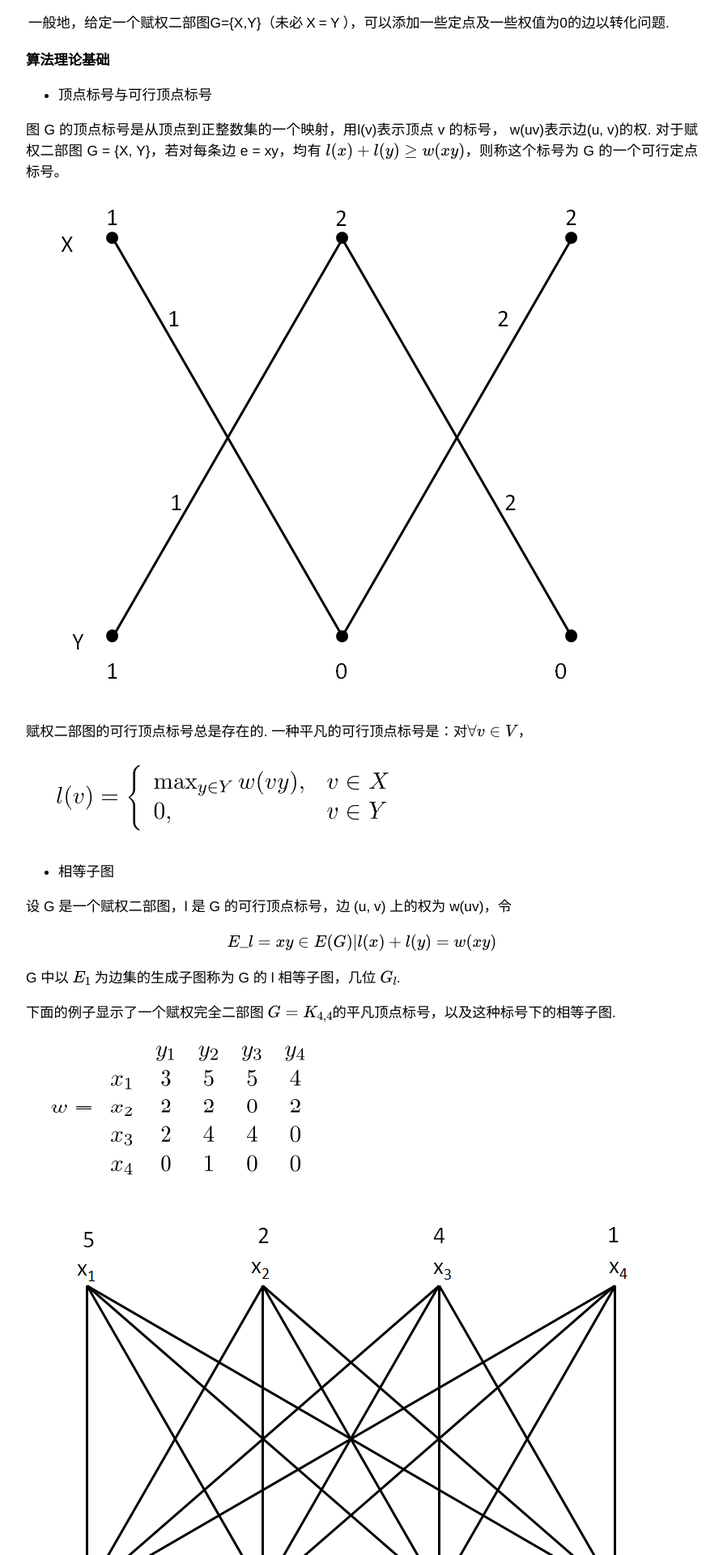
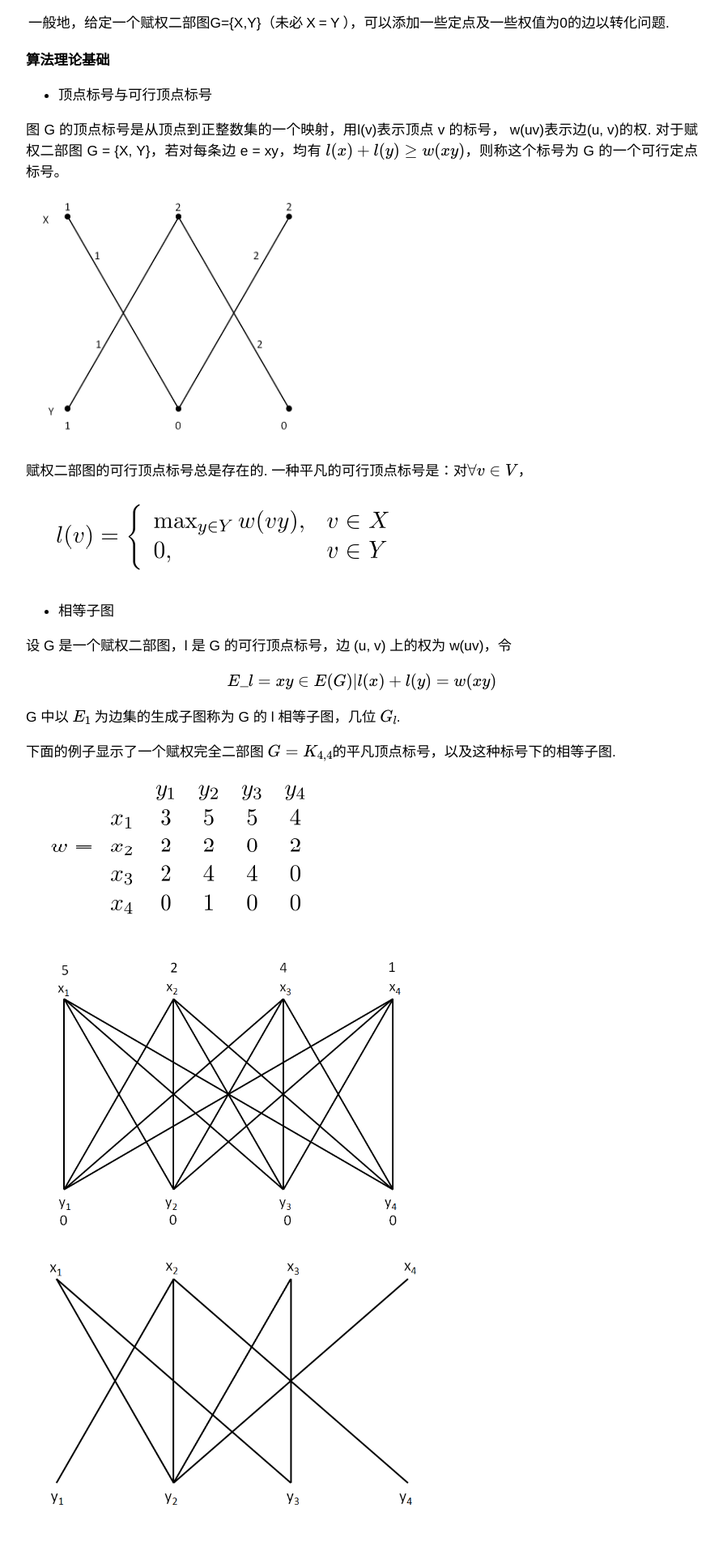
Before and after one commit to banqianhao/banqianhao.github.io, a Jekyll site: the page built from _posts/algorithm/2014-12-18-KMX.md, in a window 1280 px wide. Shown: the part 458-2378 px from the top of the page at 81% size, without its empty margins (193-1086 px from the left). Built offline with Jekyll 4.4.1, drawn with Linux system fonts in a browser that asks for light colours; nearby versions of some CDN libraries; Markdown is read by kramdown in place of the engine named in the settings; formulas are drawn with MathJax 3.

Commit message:
picture too big

```diff
--- a/_posts/algorithm/2014-12-18-KMX.md
+++ b/_posts/algorithm/2014-12-18-KMX.md
@@ -19,7 +19,7 @@ tags: [math, graph, algorithm]
 
 图 G 的顶点标号是从顶点到正整数集的一个映射，用l(v)表示顶点 v 的标号， w(uv)表示边(u, v)的权. 对于赋权二部图 G = {X, Y}，若对每条边 e = xy，均有 $l(x)+l(y)\ge w(xy)$，则称这个标号为 G 的一个可行定点标号。
 
-![picture001](/images/KMX/001.png)
+<img src="/images/KMX/001.png" alt="picture001" style=" height: 300px; ">
 
 赋权二部图的可行顶点标号总是存在的. 一种平凡的可行顶点标号是：对$\forall v \in V$，
 
@@ -39,9 +39,8 @@ G 中以 $E\_1$ 为边集的生成子图称为 G 的 l 相等子图，几位 $G\
 
 ![tex002](/images/KMX/tex002.png)
 
-![picture002](/images/KMX/002.png)
-
-![picture003](/images/KMX/003.png)
+<img src="/images/KMX/002.png" alt="picture002" style=" height: 350px; ">
+<img src="/images/KMX/003.png" alt="picture003" style=" height: 350px; ">
 
 <h4>定理</h4>
 
@@ -65,7 +64,7 @@ Kuhn和Munkres给出修改标号的方法，使得新的相等子图的最大匹
 
 首先给出赋权二部图 G 的任意一个可行顶点标号（如平凡标号），然后决定相等子图 $ G\_l $ ，在 $ G\_l $ 中执行[匈牙利算法](http://quant67.com/algorithm/hungary/). 若在 $ G\_l $中找到完美匹配，则它就是 G 的最大完美匹配. 否则，匈牙利算法终止于 $ S\subset X, T\subset Y $ ，且 $ N\_{G\_{l}}=T $ 如下图所示.
 
-![picture004](/images/KMX/004.png)
+<img src="/images/KMX/004.png" alt="picture004" style=" height: 350px; ">
 
 设当前找到的匹配为 M. 令
 $$
```
